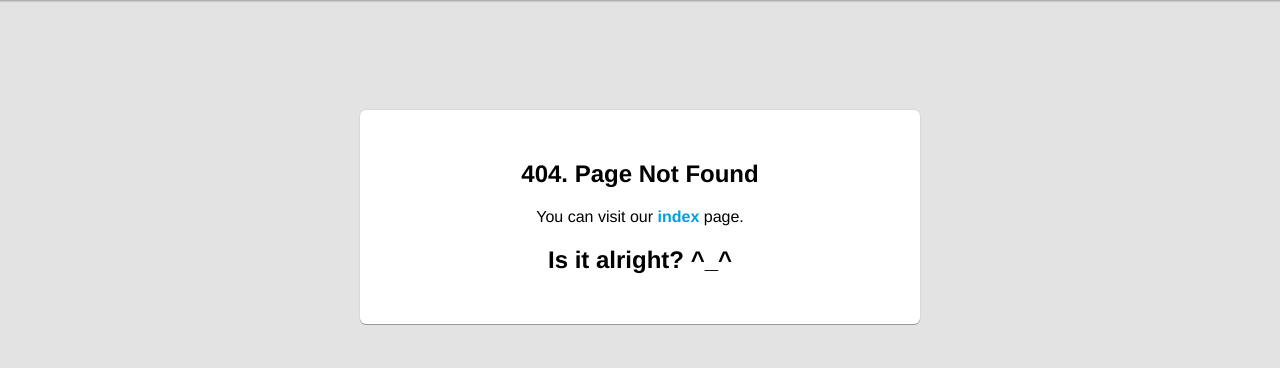
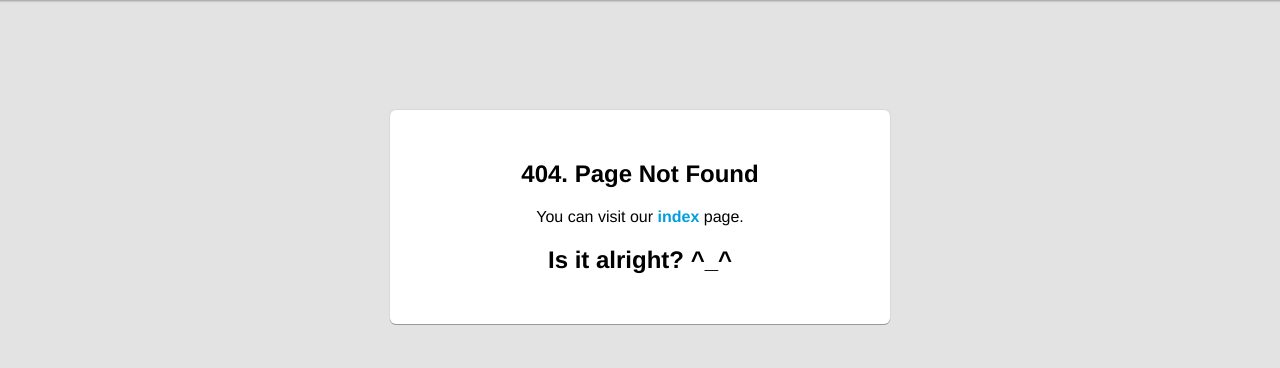
Before and after one commit to IlyaPyatkin/Inno_DMD_Hotel, a Flask app: template app/templates/page_not_found.html in a window 1280 px wide. Shown: the part 50-418 px from the top of the page. Run offline with Flask 2, Linux system fonts and the light colour scheme; the template is opened without the code that fills it, so the values that code supplies are empty.

Commit message:
Updated 404 page

```diff
--- a/app/templates/page_not_found.html
+++ b/app/templates/page_not_found.html
@@ -1,8 +1,10 @@
 {% extends "base.html" %}
 {% block body %}
-    <div class="shadow_block" style="padding: 30px">
-        <h2 class="login_header">404. Page Not Found</h2>
-        <p style="text-align: center">You can visit our <a href="/" class="login">index</a> page.</p>
-        <h2 class="login_header">Is it alright? ^_^</h2>
+    <div id="index_wrap">
+        <div class="shadow_block" style="padding: 30px; width: initial">
+            <h2 class="login_header">404. Page Not Found</h2>
+            <p style="text-align: center">You can visit our <a href="/" class="login">index</a> page.</p>
+            <h2 class="login_header">Is it alright? ^_^</h2>
+        </div>
     </div>
 {% endblock %}
```
